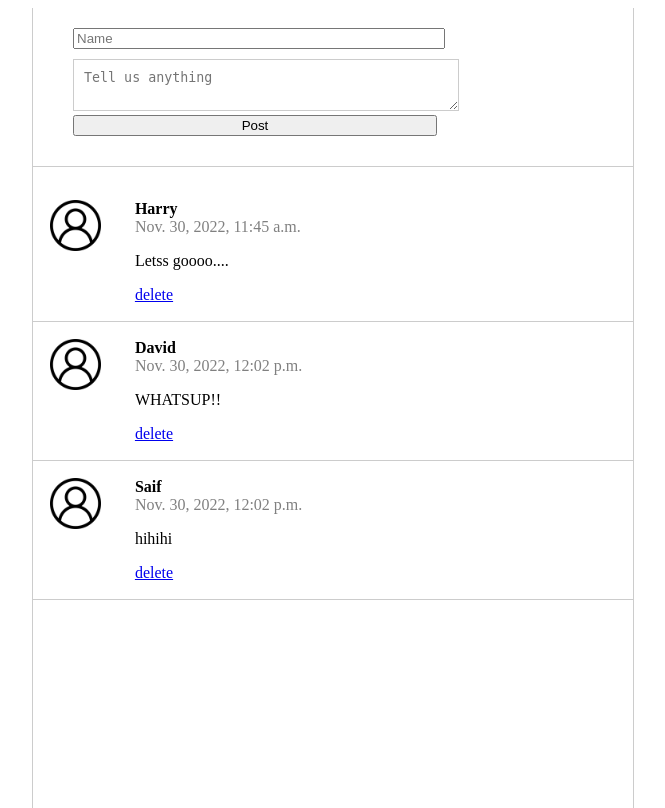
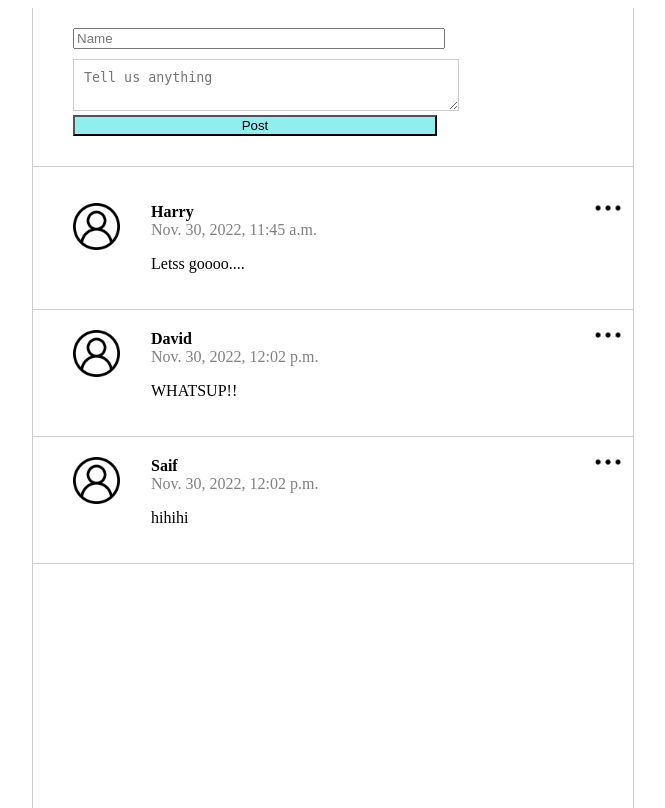
Before and after one commit to RennyAntony/Django1, a Django app: page / in a window 1280 px wide. Shown: the whole page, without its empty margins (307-972 px from the left). Run offline with Django 4.2, Linux system fonts and the light colour scheme; data comes from the database, SQL or seed files in the repository; both versions use the stored data as it was after the commit.

Commit message:
modified

```diff
--- a/static/css/style.css
+++ b/static/css/style.css
@@ -39,13 +39,38 @@ Post
 .posts li{
     display:flex;
     border-bottom : 1px solid #ccc;
-    padding :17px;
+    padding :20px 40px;
+    position:relative;
+    list-style:none;
 }
+
+.posts li .menu_icon{
+    width:30px;
+    position:absolute;
+    top:10px;
+    right:10px;
+}
+
 .posts li .logo{
     flex-basis:15%;
 }
 .posts li .logo img{
     width:60%;
+}
+
+.posts li .menu{
+ display:none;
+ position:absolute;
+ top:40px;
+ right:15px;
+ border:1px solid #ccc;
+ background-color:white;
+ padding:10px 15px;
+ font-size:13px;
+ border-radius :3px;
+}
+.posts li .menu a {
+text-decoration:none;
 }
 
 .posts li .name_body {
--- /dev/null
+++ b/static/js/posts.js
@@ -0,0 +1,14 @@
+/////////////////////////
+//Javascript for Posts pages
+/////////////////////////
+
+$(function(){
+    //executed when js-menu-icon is clicked
+    $('.js-menu-icon').click(function(){
+        //$(this): Self element,namely div.js-menu-icon
+        // next() : Next to div.js-menu-icon, namely div.menu
+        //toggle(): Switch show and hide
+        $(this).next().toggle();
+    })
+})
+// alert('clicked')
--- a/templates/posts.html
+++ b/templates/posts.html
@@ -1,33 +1,43 @@
-{% extends "base.html"%}{% block content %}
-
+{% extends "base.html"%} {% block content %}
+{% load static %}
 <section class ="content">
 <section class ="post_form">
     <form action ="/" method="POST">
         {% csrf_token %}
         <input type ="text" name="name" placeholder="Name" required />
         <textarea name="body" placeholder="Tell us anything" required ></textarea>
-        <input type ="submit" value="Post"/>
+        <input style="background-color: rgb(145, 238, 238);" type ="submit" value="Post"/>
     </form>
 </section>
 <section class="posts">
+    {% if tweets.count == 0%}
+    <p class="p-3">There is no tweet now.</p>
+    {% else %}
     <ul>
-    {% for post in posts%}
+    {% for post in posts %}
     <li>
+        <img class="menu_icon js-menu-icon" src ="{% static 'img/menu.png' %}"/>
+        <div class="menu">
+            <a href="/delete/{{ post.id }}/">Delete</a>
+        </div>
         <div class="logo">
         <img src = "../static/img/user.png  ">
+
         </div>
         <div class="name_body">
         <div class="name">{{post.name}}</div>
         <div class="datetime">{{post.created_at}}</div>
         <p>{{post.body}}</p>
-        <a href="/delete/{{ post.id }}/">delete</a>
+        <!-- <a href="/delete/{{ post.id }}/">delete</a> -->
         </div>
     </li>
     {% endfor %}
     </ul>
+    {% endif %}
 </section>
+<script src="https://code.jquery.com/jquery-3.6.0.js"
+        integrity="sha256-H+K7U5CnXl1h5ywQfKtSj8PCmoN9aaq30gDh27Xc0jk=" crossorigin="anonymous"></script>
+    <script src="{% static 'js/posts.js' %}"></script>
+
 </section>
-
-
-
 {% endblock %}
```
Also changed, not shown: db.sqlite3, static/img/menu.png (added).
